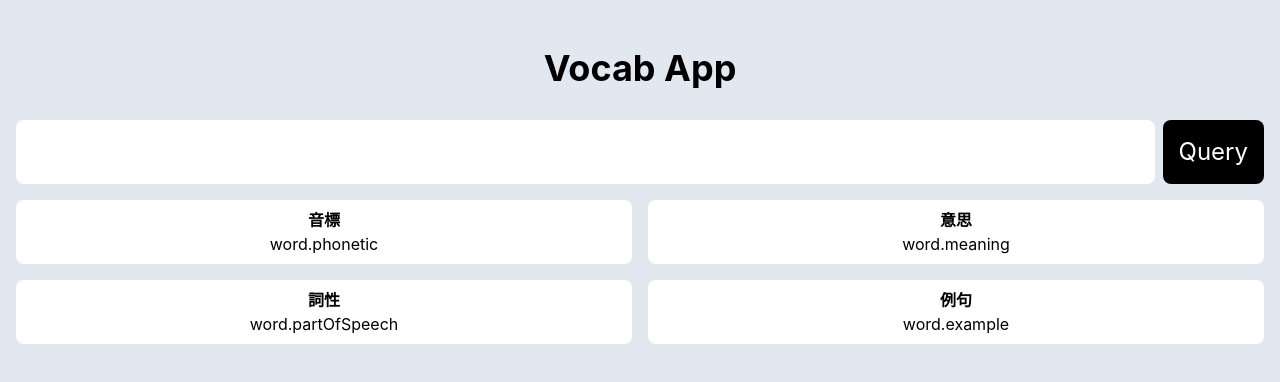
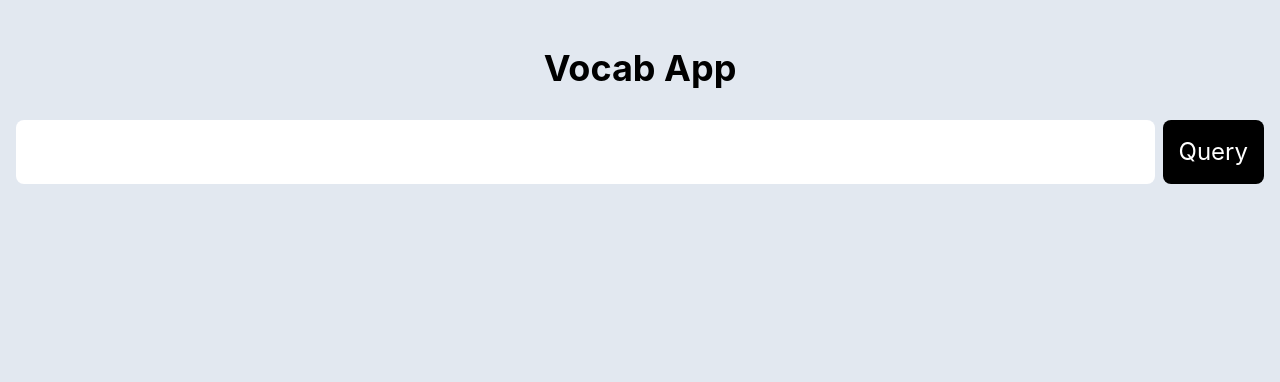
Before and after one commit to stevencpttm/cm633-10-2026-c-vocab-app, a React (Vite) app: page / in a window 1280 px wide. Shown: the top 382 px of the page. Built offline with nearby package versions, Linux system fonts and the light colour scheme.

Commit message:
error handling, new definition structure

```diff
--- a/src/App.jsx
+++ b/src/App.jsx
@@ -4,10 +4,14 @@ function App() {
   const [word, setWord] = useState("");
   const [definition, setDefinition] = useState(null);
   const [isLoading, setIsLoading] = useState(false);
+  const [error, setError] = useState(null);
 
   const search = async () => {
     setIsLoading(true);
 
+    let data;
+
+    try {
       const response = await fetch(
         "https://openrouter.ai/api/v1/chat/completions",
         {
@@ -37,9 +41,16 @@ function App() {
           }),
         },
       );
-    const data = await response.json();
+      data = await response.json();
+    } catch (e) {
+      setError("API Request to OpenRouter has failed");
+    }
 
-    setDefinition(data.choices[0].message.content);
+    try {
+      if (data) setDefinition(JSON.parse(data.choices[0].message.content));
+    } catch (e) {
+      setError("Failed to decode the JSON payload: " + JSON.stringify(data));
+    }
 
     setIsLoading(false);
   };
@@ -65,30 +76,33 @@ function App() {
           {isLoading ? "Loading..." : "Query"}
         </button>
       </div>
-      {definition && (
-        <div className="bg-white p-4 rounded-lg mt-4">
-          <h4 className="italic text-slate-400">Definition</h4>
-          <p className="text-left my-4">{definition}</p>
+
+      {error && (
+        <div className="bg-red-200 p-4 rounded-lg text-red-500 mt-4">
+          {error}
         </div>
       )}
+
+      {definition && (
         <div className="grid grid-cols-2 gap-4 mt-4">
           <div className="bg-white rounded-lg p-2">
             <strong>音標</strong>
-          <p>word.phonetic</p>
+            <p>{definition.phonetic}</p>
           </div>
           <div className="bg-white rounded-lg p-2">
             <strong>意思</strong>
-          <p>word.meaning</p>
+            <p>{definition.meaning}</p>
           </div>
           <div className="bg-white rounded-lg p-2">
             <strong>詞性</strong>
-          <p>word.partOfSpeech</p>
+            <p>{definition.partOfSpeech}</p>
           </div>
           <div className="bg-white rounded-lg p-2">
             <strong>例句</strong>
-          <p>word.example</p>
+            <p>{definition.example}</p>
           </div>
         </div>
+      )}
     </div>
   );
 }
```
Lines whose indentation alone changed are shown as unchanged.
